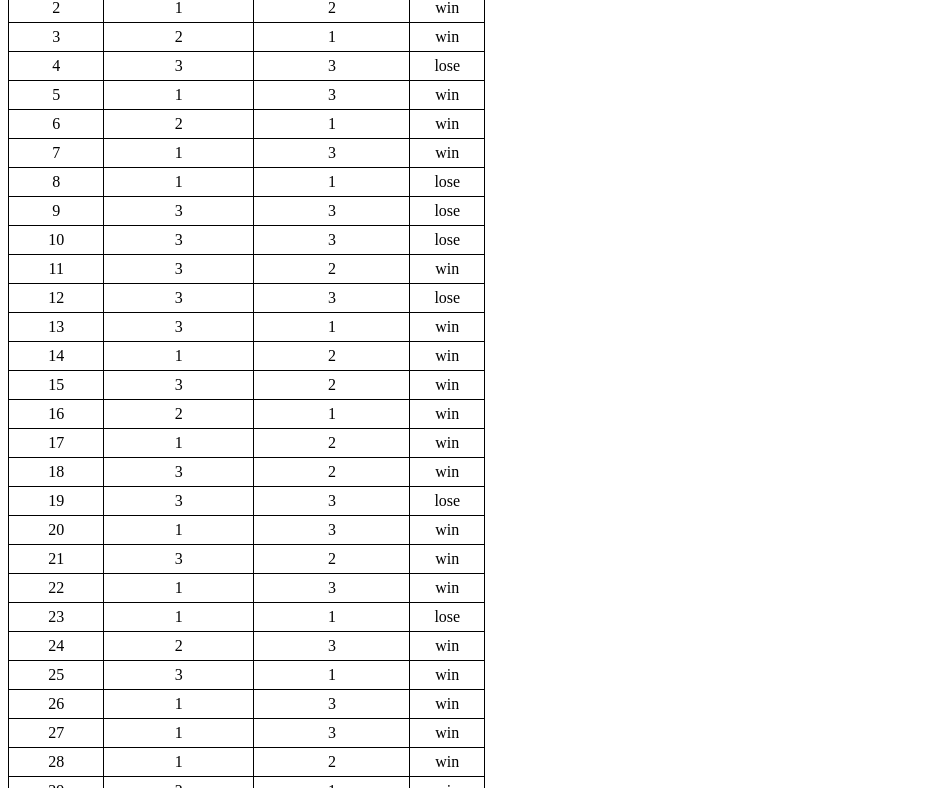
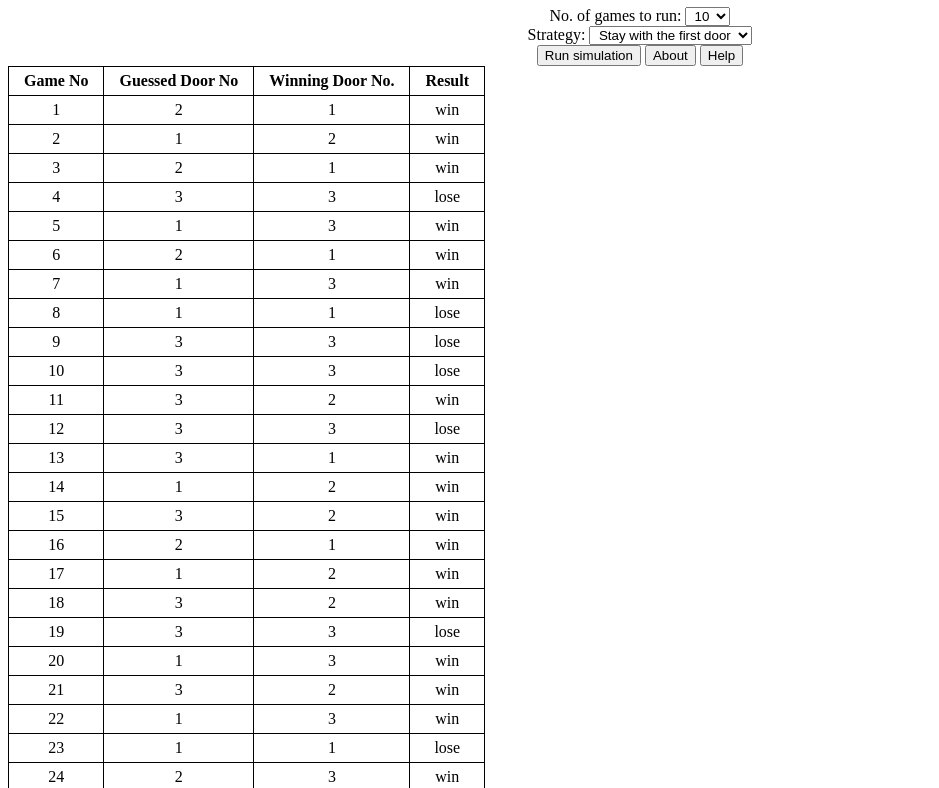
Before and after one commit to LL835/the-monty-hall-problem, a plain HTML site: page index.html in a window 1280 px wide. Shown: the part 73-861 px from the top of the page, without its empty margins (0-939 px from the left). Drawn offline with Linux system fonts and the light colour scheme.

Commit message:
create form for user to adjust game settings

```diff
--- a/index.html
+++ b/index.html
@@ -9,5 +9,30 @@
         <title>The Monty Hall Problem</title>
     </head>
     <body>
+        <h1>The Monty Hall Problem Simulator</h1>
+        <section class="simulation-controls">
+            <form id="simulation-form" method="" action="">
+                <div>
+                    <label for="no-of-games">No. of games to run:</label>
+                    <select id="no-of-games" name="no-of-games">
+                        <option value="10">10</option>
+                        <option value="25">25</option>
+                        <option value="50">50</option>
+                        <option value="100">100</option>
+                    </select>
+                </div>
+                <div>
+                    <label for="strategy">Strategy:</label>
+                        <select id="strategy" name="strategy">
+                            <option value="stick">Stay with the first door</option>
+                            <option value="switch">Switch to the other door</option>
+                        </select>
+                </div>
+                <button type="submit">Run simulation</button>
+                <button type="button">About</button>
+                <button type="button">Help</button>
+
+            </form>
+        </section>
     </body>
 </html>
```
